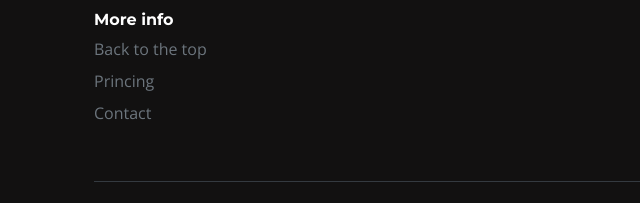
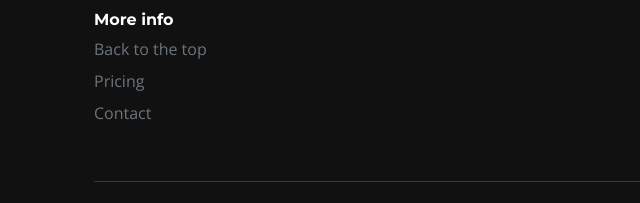
Before and after one commit to HelioFreitas/web, a plain HTML site: page site/index.html in a window 1280 px wide. Shown: the part 5095-5298 px from the top of the page, 0-640 px from the left. Drawn offline with nearby package versions, Linux system fonts and the light colour scheme.

Commit message:
Add files via upload

```diff
--- a/site/index.html
+++ b/site/index.html
@@ -270,7 +270,7 @@
             <a href="#start">Back to the top</a>
           </li>
           <li>
-            <a href="#pricing">Princing</a>
+            <a href="#pricing">Pricing</a>
           </li>
           <li>
             <a href="mailto:team@makezapier.com">Contact</a>
```
